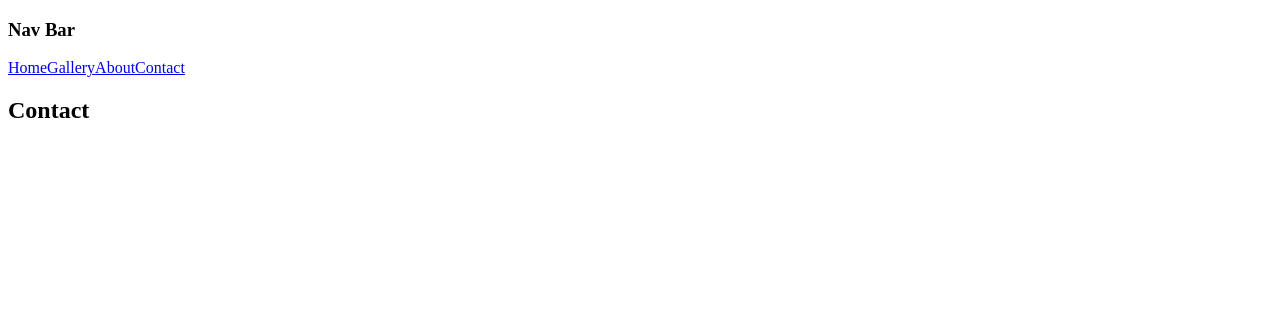
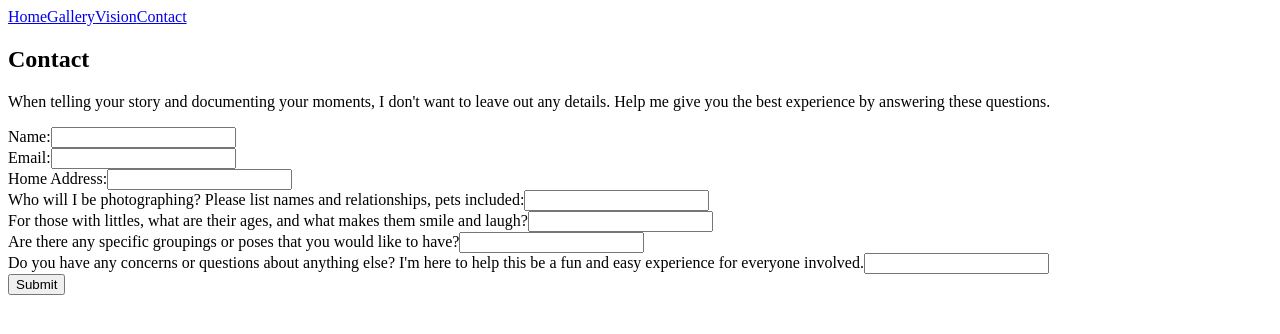
Before and after one commit to Hmorgan22/csc496-project3, a Gatsby site: page /contact in a window 1280 px wide. Built offline with nearby package versions, Linux system fonts and the light colour scheme; Gatsby itself is replaced by a stand-in of ours.

Commit message:
added form

```diff
--- a/gatsby-config.js
+++ b/gatsby-config.js
@@ -6,6 +6,14 @@ module.exports = {
     siteUrl: `https://www.yourdomain.tld`,
   },
   plugins: [
+    {
+      resolve: `gatsby-source-filesystem`,
+      options: {
+        name: `images`,
+        path: `${__dirname}/src/images/`,
+      },
+    },
+    `gatsby-plugin-image`,
     'gatsby-transformer-sharp',
     'gatsby-plugin-sharp',
   ],
--- /dev/null
+++ b/src/components/ClearInputForm.js
@@ -0,0 +1,118 @@
+import React, { useState } from 'react';
+
+const ClearInputForm = () => {
+    const [formData, setFormData] = useState({
+        name: '',
+        email: '',
+        homeAddress: '',
+        who: '',
+        kids: '',
+        poses: '',
+        questions: '',
+    });
+
+    const handleInputChange = (e) => {
+        const { name, value } = e.target;
+        setFormData({
+            ...formData,
+            [name]: value,
+        });
+    };
+
+    const handleSubmit = (e) => {
+        e.preventDefault();
+        // Process the form data as needed (e.g., send it to a server or perform some action)
+        console.log('Form submitted with data:', formData);
+
+        // Clear the input fields
+        setFormData({
+            name: '',
+            email: '',
+            homeAddress: '',
+            who: '',
+            kids: '',
+            poses: '',
+            questions: '',
+        });
+    };
+
+    return (
+        <div>
+            <form onSubmit={handleSubmit}>
+                <div>
+                    <label htmlFor="name">Name:</label>
+                    <input
+                        type="text"
+                        id="name"
+                        name="name"
+                        value={formData.name}
+                        onChange={handleInputChange}
+                    />
+                </div>
+                <div>
+                    <label htmlFor="email">Email:</label>
+                    <input
+                        type="email"
+                        id="email"
+                        name="email"
+                        value={formData.email}
+                        onChange={handleInputChange}
+                    />
+                </div>
+                <div>
+                    <label htmlFor="HomeAddress">Home Address:</label>
+                    <input
+                        type="text"
+                        id="homeAddress"
+                        name="homeAddress"
+                        value={formData.homeAddress}
+                        onChange={handleInputChange}
+                    />
+                </div>
+                <div>
+                    <label htmlFor="who">Who will I be photographing? Please list names and relationships, pets included:</label>
+                    <input
+                        type="text"
+                        id="who"
+                        name="who"
+                        value={formData.who}
+                        onChange={handleInputChange}
+                    />
+                </div>
+                <div>
+                    <label htmlFor="kids">For those with littles, what are their ages, and what makes them smile and laugh?</label>
+                    <input
+                        type="text"
+                        id="kids"
+                        name="kids"
+                        value={formData.kids}
+                        onChange={handleInputChange}
+                    />
+                </div>
+                <div>
+                    <label htmlFor="poses">Are there any specific groupings or poses that you would like to have?</label>
+                    <input
+                        type="text"
+                        id="poses"
+                        name="poses"
+                        value={formData.poses}
+                        onChange={handleInputChange}
+                    />
+                </div>
+                <div>
+                    <label htmlFor="questions">Do you have any concerns or questions about anything else? I'm here to help this be a fun and easy experience for everyone involved.</label>
+                    <input
+                        type="text"
+                        id="questions"
+                        name="questions"
+                        value={formData.questions}
+                        onChange={handleInputChange}
+                    />
+                </div>
+                <button type="submit">Submit</button>
+            </form>
+        </div>
+    );
+};
+
+export default ClearInputForm;
--- a/src/components/Navbar.js
+++ b/src/components/Navbar.js
@@ -4,11 +4,10 @@ import { Link } from 'gatsby'
 export default function Navbar() {
     return(
         <nav>
-            <h1>Nav Bar</h1>
             <div className='links'>
                 <Link to="/">Home</Link>
                 <Link to="/gallery">Gallery</Link>
-                <Link to="/about">About</Link>
+                <Link to="/vision">Vision</Link>
                 <Link to="/contact">Contact</Link>
             </div>
         </nav>
--- a/src/pages/contact.js
+++ b/src/pages/contact.js
@@ -1,5 +1,8 @@
 import * as React from "react"
 import Navbar from "../components/Navbar"
+import ClearInputForm from '../components/ClearInputForm';
+
+
 
 const IndexPage = () => {
   return (
@@ -7,6 +10,8 @@ const IndexPage = () => {
       <div>
       <Navbar />
       <h1>Contact</h1>
+      <p>When telling your story and documenting your moments, I don't want to leave out any details. Help me give you the best experience by answering these questions.</p>
+      <ClearInputForm />
       </div>
     </section>
   )
```
Also changed, not shown: package.json (+5 -2 lines), src/pages/about.js (deleted, +0 -17 lines), src/pages/index.js (+11 -6 lines), src/pages/vision.js (added, +22 -0 lines), 1 other file.
